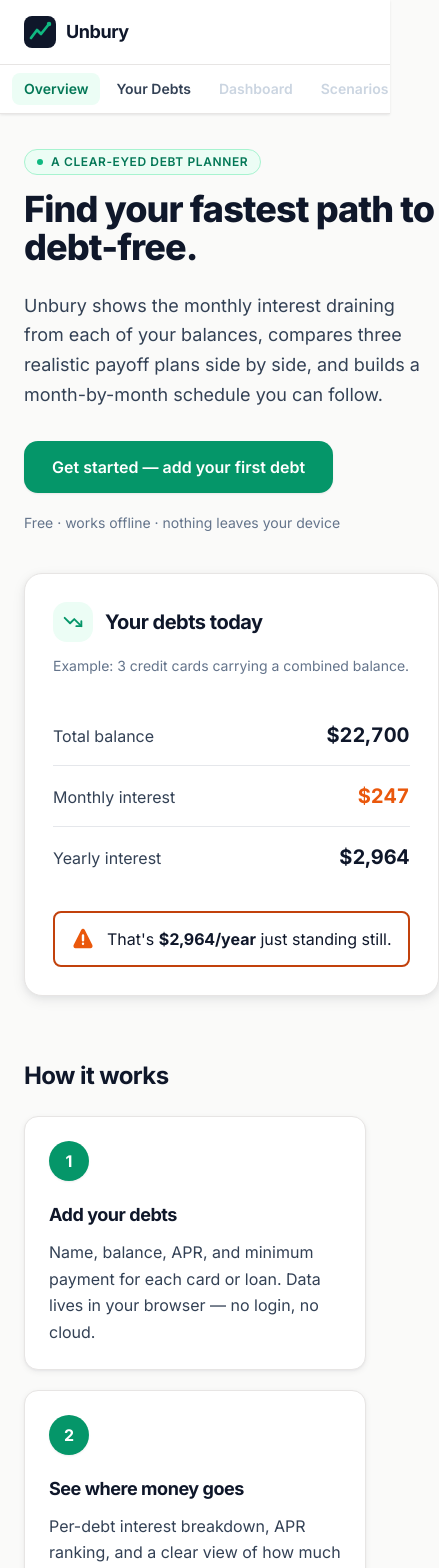
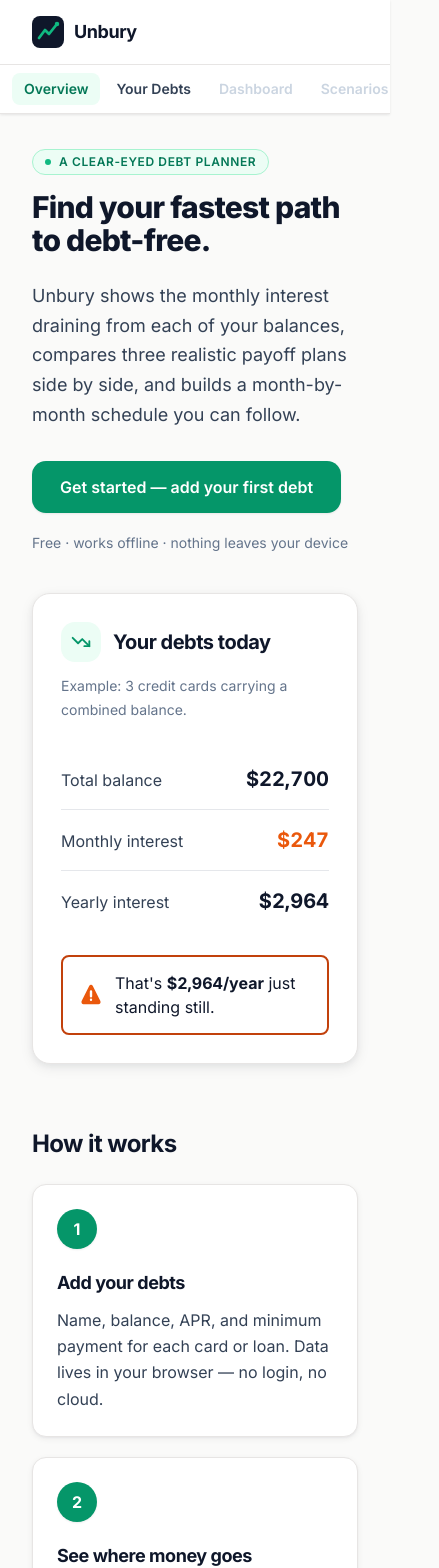
Before and after one commit to decafdigital/unbury, a React (Vite) app in the folder Documents/Claude/Projects/Debt app/: page / in a window 390 px wide. Shown: the top 1568 px of the page, 439 px wide, since content can reach past the window. Built offline with nearby package versions, Linux system fonts and the light colour scheme; the HTML template or start-up script is replaced by a standard one.

Commit message:
Increase hero mobile padding further

```diff
--- a/Documents/Claude/Projects/Debt app/src/components/LandingPage.tsx
+++ b/Documents/Claude/Projects/Debt app/src/components/LandingPage.tsx
@@ -18,7 +18,7 @@
             <span className="inline-block h-1.5 w-1.5 rounded-full bg-brand-500" />
             A clear-eyed debt planner
           </p>
-          <h1 className="text-4xl font-extrabold leading-[1.05] tracking-tight text-ink md:text-6xl">
+          <h1 className="text-3xl font-extrabold leading-[1.1] tracking-tight text-ink sm:text-4xl md:text-6xl md:leading-[1.05]">
             Find your fastest path to debt-free.
           </h1>
           <p className="mt-6 max-w-2xl text-lg leading-relaxed text-ink-soft md:text-xl">
@@ -93,7 +93,7 @@
                   d="M8.485 2.495c.664-1.327 2.366-1.327 3.03 0l6.28 12.56c.612 1.223-.283 2.695-1.515 2.695H3.72c-1.232 0-2.127-1.472-1.515-2.694L8.485 2.495ZM10 6a1 1 0 0 1 1 1v4a1 1 0 1 1-2 0V7a1 1 0 0 1 1-1Zm0 9a1 1 0 1 0 0-2 1 1 0 0 0 0 2Z"
                 />
               </svg>
-              <p className="whitespace-nowrap text-base text-ink">
+              <p className="text-base text-ink md:whitespace-nowrap">
                 That's <b className="tnum font-bold">$2,964/year</b> just
                 standing still.
               </p>
@@ -145,7 +145,7 @@
           aria-hidden="true"
         />
 
-        <div className="relative mx-auto max-w-6xl px-6">
+        <div className="relative mx-auto max-w-6xl px-8 md:px-6">
           <div className="text-center">
             <p className="mb-3 inline-flex items-center gap-2 rounded-full border border-white/10 bg-white/5 px-3 py-1 text-xs font-semibold uppercase tracking-wider text-brand-300">
               <span className="inline-block h-1.5 w-1.5 rounded-full bg-brand-400" />
--- a/Documents/Claude/Projects/Debt app/src/components/Layout.tsx
+++ b/Documents/Claude/Projects/Debt app/src/components/Layout.tsx
@@ -21,7 +21,7 @@
   return (
     <div className="min-h-screen bg-paper">
       <header className="sticky top-0 z-20 border-b border-line bg-white shadow-nav">
-        <div className="mx-auto flex max-w-6xl items-center justify-between px-6 py-4">
+        <div className="mx-auto flex max-w-6xl items-center justify-between px-8 py-4 md:px-6">
           <button
             onClick={() => onChange("home")}
             className="flex items-center gap-2.5 rounded-md transition-opacity duration-150 hover:opacity-80 focus-ring"
@@ -82,11 +82,11 @@
           </nav>
         </div>
       </header>
-      <main className="mx-auto max-w-6xl px-6 py-8 md:py-14">
+      <main className="mx-auto max-w-6xl px-8 py-8 md:px-6 md:py-14">
         {children}
       </main>
       <footer className="border-t border-line bg-white">
-        <div className="mx-auto max-w-6xl px-6 py-8 text-xs leading-relaxed text-ink-muted">
+        <div className="mx-auto max-w-6xl px-8 py-8 text-xs leading-relaxed text-ink-muted md:px-6">
           <p>
             <span className="font-semibold text-ink-soft">Unbury</span> is a
             planning tool, not financial advice. All calculations run locally
```
Also changed, not shown: Documents/Claude/Projects/Debt app/vite.config.ts.timestamp-1777141293998-0a370d46671d5.mjs (added, +14 -0 lines).
